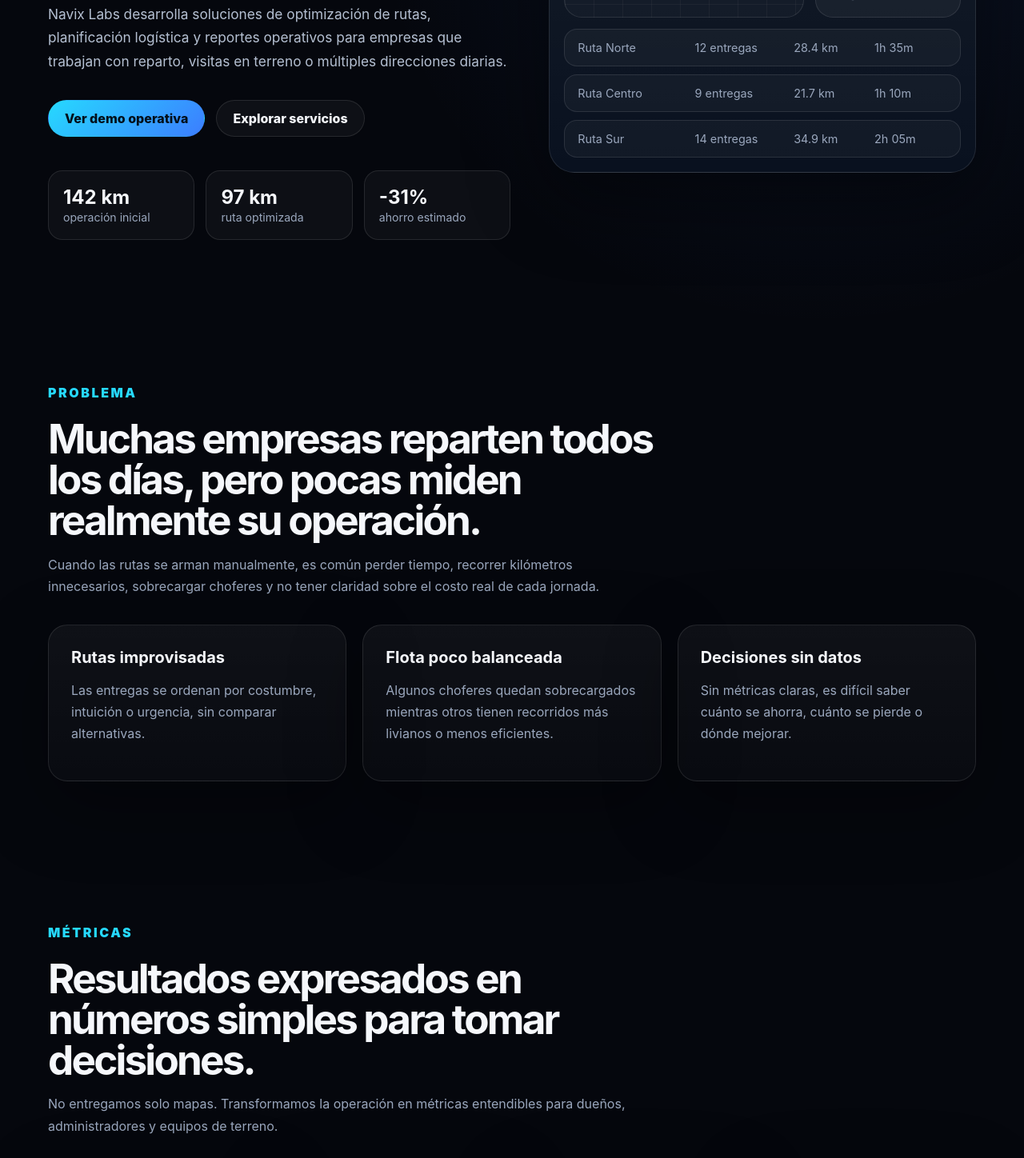
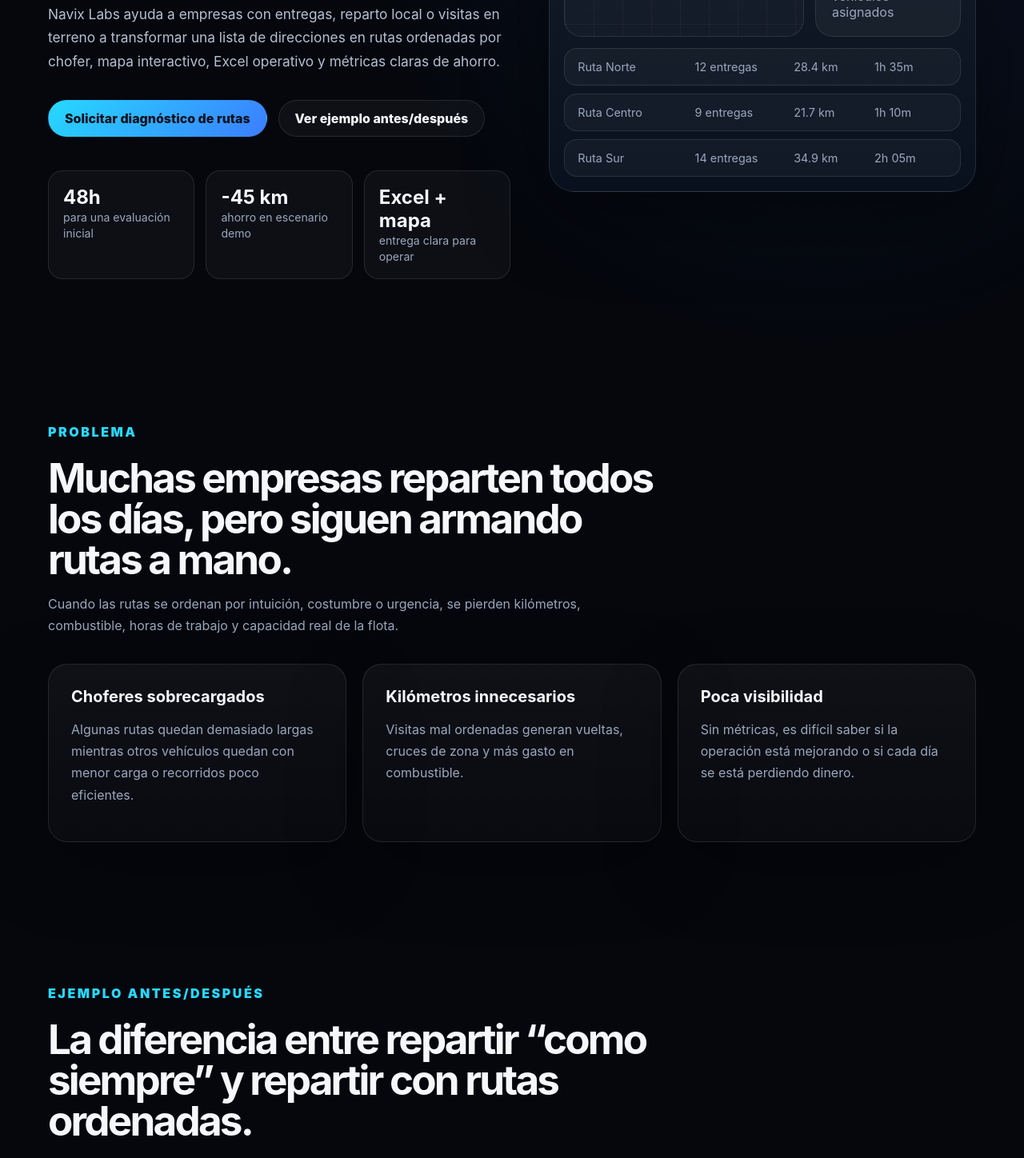
Before and after one commit to ktrnllopisa-pixel/navix-labs-next, a Next.js app: page / in a window 1280 px wide. Shown: the part 740-2188 px from the top of the page at 80% size. Built offline with nearby package versions, Linux system fonts and the light colour scheme.

Commit message:
Update page.jsx

```diff
--- a/app/page.jsx
+++ b/app/page.jsx
@@ -5,28 +5,27 @@
 import ServiceCard from "@/components/ServiceCard";
 import { metrics } from "@/data/metrics";
 import { services } from "@/data/services";
-import { industries } from "@/data/industries";
 
 const process = [
   {
     number: "01",
-    title: "Levantamiento operativo",
-    text: "Revisamos direcciones, zonas, cantidad de entregas, horarios, vehículos y restricciones reales de la operación.",
+    title: "Envías tus direcciones",
+    text: "Puedes partir con una planilla, lista de clientes, puntos de entrega o rutas actuales usadas por tus choferes.",
   },
   {
     number: "02",
-    title: "Limpieza y preparación de datos",
-    text: "Ordenamos la información para convertir direcciones dispersas en datos útiles para análisis logístico.",
+    title: "Ordenamos y analizamos la operación",
+    text: "Revisamos zonas, cantidad de vehículos, entregas diarias, tiempos estimados y restricciones básicas.",
   },
   {
     number: "03",
-    title: "Optimización y simulación",
-    text: "Calculamos rutas eficientes, asignación por chofer y comparación entre el escenario actual y el escenario optimizado.",
+    title: "Calculamos una ruta optimizada",
+    text: "Proponemos un orden de visitas más eficiente para reducir kilómetros, tiempos muertos y desorden operativo.",
   },
   {
     number: "04",
-    title: "Entrega ejecutiva",
-    text: "Entregamos mapa, rutas, Excel y métricas claras para que la empresa pueda tomar decisiones sin depender de lenguaje técnico.",
+    title: "Recibes mapa, Excel y métricas",
+    text: "Entregamos una salida clara: rutas por chofer, mapa visual, kilómetros, tiempo estimado y comparación antes/después.",
   },
 ];
 
@@ -36,41 +35,41 @@
       <section className="hero">
         <div className="container heroGrid">
           <div>
-            <p className="eyebrow">Optimización logística para operaciones reales</p>
+            <p className="eyebrow">Optimización express de rutas</p>
 
             <h1 className="displayTitle">
-              Tecnología para ordenar rutas, flotas y entregas con{" "}
-              <span>criterio empresarial.</span>
+              Reduce kilómetros, tiempo y desorden en tus{" "}
+              <span>rutas de reparto.</span>
             </h1>
 
             <p className="lead">
-              Navix Labs desarrolla soluciones de optimización de rutas,
-              planificación logística y reportes operativos para empresas que
-              trabajan con reparto, visitas en terreno o múltiples direcciones
-              diarias.
+              Navix Labs ayuda a empresas con entregas, reparto local o visitas
+              en terreno a transformar una lista de direcciones en rutas
+              ordenadas por chofer, mapa interactivo, Excel operativo y métricas
+              claras de ahorro.
             </p>
 
             <div className="heroActions">
-              <Button href="/demo">Ver demo operativa</Button>
-              <Button href="/servicios" variant="secondary">
-                Explorar servicios
+              <Button href="/contacto">Solicitar diagnóstico de rutas</Button>
+              <Button href="/demo" variant="secondary">
+                Ver ejemplo antes/después
               </Button>
             </div>
 
             <div className="heroStats">
               <div className="statPill">
-                <strong>142 km</strong>
-                <span>operación inicial</span>
+                <strong>48h</strong>
+                <span>para una evaluación inicial</span>
               </div>
 
               <div className="statPill">
-                <strong>97 km</strong>
-                <span>ruta optimizada</span>
+                <strong>-45 km</strong>
+                <span>ahorro en escenario demo</span>
               </div>
 
               <div className="statPill">
-                <strong>-31%</strong>
-                <span>ahorro estimado</span>
+                <strong>Excel + mapa</strong>
+                <span>entrega clara para operar</span>
               </div>
             </div>
           </div>
@@ -83,36 +82,39 @@
         <div className="container">
           <div className="sectionHeader">
             <p className="eyebrow">Problema</p>
-            <h2>Muchas empresas reparten todos los días, pero pocas miden realmente su operación.</h2>
+            <h2>
+              Muchas empresas reparten todos los días, pero siguen armando rutas
+              a mano.
+            </h2>
             <p>
-              Cuando las rutas se arman manualmente, es común perder tiempo,
-              recorrer kilómetros innecesarios, sobrecargar choferes y no tener
-              claridad sobre el costo real de cada jornada.
+              Cuando las rutas se ordenan por intuición, costumbre o urgencia,
+              se pierden kilómetros, combustible, horas de trabajo y capacidad
+              real de la flota.
             </p>
           </div>
 
           <div className="grid gridThree">
             <article className="card">
-              <h3>Rutas improvisadas</h3>
+              <h3>Choferes sobrecargados</h3>
               <p>
-                Las entregas se ordenan por costumbre, intuición o urgencia,
-                sin comparar alternativas.
+                Algunas rutas quedan demasiado largas mientras otros vehículos
+                quedan con menor carga o recorridos poco eficientes.
               </p>
             </article>
 
             <article className="card">
-              <h3>Flota poco balanceada</h3>
+              <h3>Kilómetros innecesarios</h3>
               <p>
-                Algunos choferes quedan sobrecargados mientras otros tienen
-                recorridos más livianos o menos eficientes.
+                Visitas mal ordenadas generan vueltas, cruces de zona y más
+                gasto en combustible.
               </p>
             </article>
 
             <article className="card">
-              <h3>Decisiones sin datos</h3>
+              <h3>Poca visibilidad</h3>
               <p>
-                Sin métricas claras, es difícil saber cuánto se ahorra, cuánto
-                se pierde o dónde mejorar.
+                Sin métricas, es difícil saber si la operación está mejorando o
+                si cada día se está perdiendo dinero.
               </p>
             </article>
           </div>
@@ -122,11 +124,14 @@
       <section className="section">
         <div className="container">
           <div className="sectionHeader">
-            <p className="eyebrow">Métricas</p>
-            <h2>Resultados expresados en números simples para tomar decisiones.</h2>
+            <p className="eyebrow">Ejemplo antes/después</p>
+            <h2>
+              La diferencia entre repartir “como siempre” y repartir con rutas
+              ordenadas.
+            </h2>
             <p>
-              No entregamos solo mapas. Transformamos la operación en métricas
-              entendibles para dueños, administradores y equipos de terreno.
+              Este escenario de referencia muestra cómo una operación puede
+              reducir distancia recorrida al reorganizar visitas y asignaciones.
             </p>
           </div>
 
@@ -146,11 +151,12 @@
       <section className="section">
         <div className="container">
           <div className="sectionHeader">
-            <p className="eyebrow">Servicios</p>
-            <h2>Soluciones concretas para operaciones con rutas, flotas y entregas.</h2>
+            <p className="eyebrow">Qué vendemos</p>
+            <h2>Servicios simples para mejorar tus rutas sin complicarte.</h2>
             <p>
-              Navix Labs está diseñado para empresas que necesitan ordenar su
-              operación sin implementar sistemas complejos desde el primer día.
+              No necesitas implementar un sistema complejo desde el primer día.
+              Puedes empezar con tus direcciones actuales y recibir una salida
+              operativa clara.
             </p>
           </div>
 
@@ -170,16 +176,63 @@
       <section className="section">
         <div className="container">
           <div className="sectionHeader">
-            <p className="eyebrow">Industrias</p>
-            <h2>Aplicable a empresas que trabajan todos los días en terreno.</h2>
+            <p className="eyebrow">Qué recibe el cliente</p>
+            <h2>Una entrega útil, no un informe difícil de entender.</h2>
+            <p>
+              La idea es que el dueño, administrador o encargado de operaciones
+              pueda usar los resultados sin saber de programación ni modelos
+              matemáticos.
+            </p>
           </div>
 
-          <div className="grid gridFour">
-            {industries.map((industry) => (
-              <article className="industryCard" key={industry}>
-                {industry}
-              </article>
-            ))}
+          <div className="grid gridThree">
+            <article className="card">
+              <h3>Rutas por chofer</h3>
+              <p>
+                Orden recomendado de visitas para cada vehículo o persona en
+                terreno.
+              </p>
+            </article>
+
+            <article className="card">
+              <h3>Mapa interactivo</h3>
+              <p>
+                Visualización de las rutas para entender zonas, recorridos y
+                distribución territorial.
+              </p>
+            </article>
+
+            <article className="card">
+              <h3>Excel operativo</h3>
+              <p>
+                Archivo claro con direcciones, orden de visita, chofer asignado,
+                kilómetros y tiempos estimados.
+              </p>
+            </article>
+
+            <article className="card">
+              <h3>Comparación antes/después</h3>
+              <p>
+                Métricas simples para mostrar cuánto mejora la operación frente
+                al escenario inicial.
+              </p>
+            </article>
+
+            <article className="card">
+              <h3>Ahorro estimado</h3>
+              <p>
+                Estimación de reducción de distancia, tiempo y combustible según
+                los datos disponibles.
+              </p>
+            </article>
+
+            <article className="card">
+              <h3>Resumen ejecutivo</h3>
+              <p>
+                Explicación corta para tomar decisiones sin entrar en detalles
+                técnicos.
+              </p>
+            </article>
           </div>
         </div>
       </section>
@@ -187,8 +240,8 @@
       <section className="section">
         <div className="container">
           <div className="sectionHeader">
-            <p className="eyebrow">Metodología</p>
-            <h2>Un proceso claro, medible y orientado a resultados.</h2>
+            <p className="eyebrow">Proceso</p>
+            <h2>Cómo funciona el diagnóstico de rutas.</h2>
           </div>
 
           <div className="processList">
@@ -207,18 +260,18 @@
       <section className="section">
         <div className="container">
           <div className="card">
-            <p className="eyebrow">Diagnóstico</p>
-            <h2>Convierte una operación desordenada en una operación medible.</h2>
+            <p className="eyebrow">Próximo paso</p>
+            <h2>Envía tus direcciones y evaluamos si puedes ahorrar kilómetros.</h2>
             <p>
-              Si tu empresa trabaja con repartos, visitas o rutas diarias,
-              podemos preparar una evaluación inicial con datos simples:
-              direcciones, vehículos, horarios y cantidad de entregas.
+              Para comenzar basta con saber cuántas entregas haces, cuántos
+              vehículos tienes, en qué ciudad operas y si cuentas con una
+              planilla de direcciones.
             </p>
 
             <div className="heroActions">
               <Button href="/contacto">Solicitar diagnóstico</Button>
-              <Button href="/dashboard" variant="secondary">
-                Ver vista dashboard
+              <Button href="/demo" variant="secondary">
+                Ver ejemplo de resultado
               </Button>
             </div>
           </div>
```
